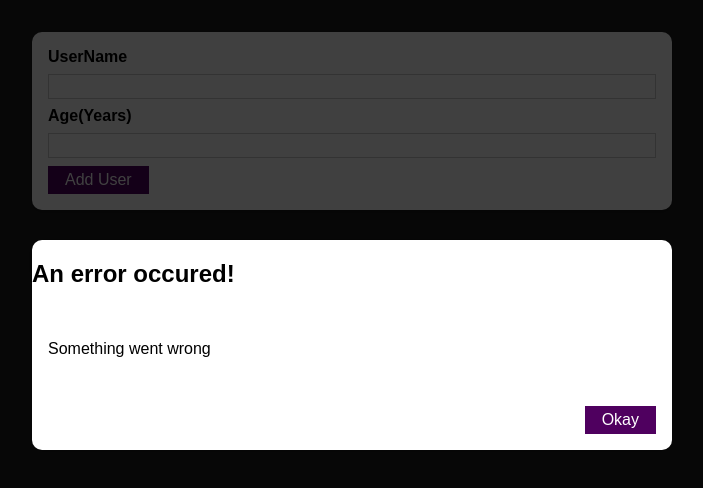
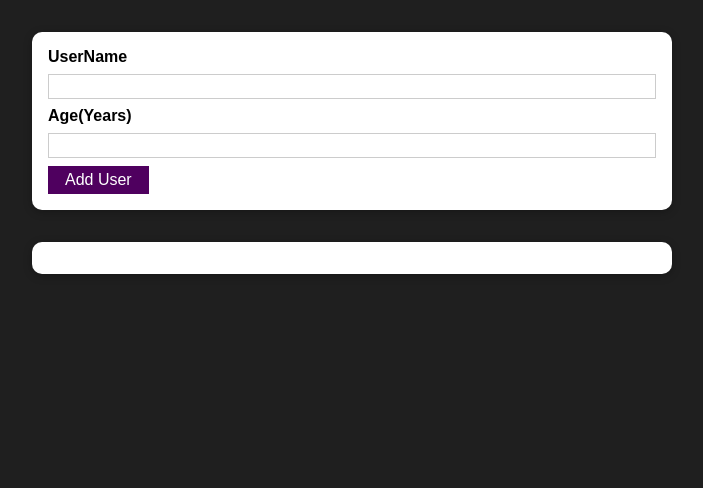
Before and after one commit to saymarizvi27/react-practice-project, a React (Create React App) app: page / in a window 1280 px wide. Shown: the top 488 px of the page, without its empty margins (288-991 px from the left). Built offline with nearby package versions, Linux system fonts and the light colour scheme.

Commit message:
added error model

```diff
--- a/src/components/UI/ErrorModel.js
+++ b/src/components/UI/ErrorModel.js
@@ -5,9 +5,10 @@ import Button from './Button';
 
 
 const ErrorModel = (props) => {
+
     //Props children gives whatever is passed
     return (
-    <div>
+    <div onClick={props.errorHandle}>
     <div className={classes.backdrop}>
     </div>
     <Card className={classes.modal}>
@@ -17,7 +18,7 @@ const ErrorModel = (props) => {
         <div className={classes.content}><p>
             {props.message}</p></div>
         <footer className={classes.actions}>
-            <Button>Okay</Button>
+            <Button onClick={props.errorHandle}>Okay</Button>
         </footer>
     </Card>
     </div>);
--- a/src/components/User/AddUser.js
+++ b/src/components/User/AddUser.js
@@ -9,20 +9,33 @@ const AddUser = (props) => {
 
     const [enteredUserName, setEnteredUsername] = useState('');
     const [enteredAge, setEnteredAge] = useState('');
+    const [error, setError] = useState();
 
     const addUserHandler = (event) => {
         console.log(enteredUserName, enteredAge, "::Values");
         event.preventDefault();
         if (enteredUserName.trim().length === 0 || enteredAge.trim().length === 0) {
+            setError({
+                title:"Invalid Input",
+                message:"Please enter a valid name or age (non empty values)"
+            })
             return;
         }
         if (+enteredAge < 1) {
+            setError({
+                title:"Invalid Input",
+                message:"Please enter a age greater than 0"
+            })
             return;
         }
-        props.usenameUsersHandler(enteredUserName,enteredAge);
+        props.usenameUsersHandler(enteredUserName, enteredAge);
         setEnteredUsername('');
         setEnteredAge('');
     };
+
+    const errorHandle = () =>{
+        setError(null)
+   }
 
     const usenameChangeHandler = (event) => {
         setEnteredUsername(event.target.value);
@@ -34,7 +47,7 @@ const AddUser = (props) => {
 
     return (
         <div>
-    <ErrorModel title="An error occured!" message="Something went wrong"/>
+            {error && <ErrorModel title={error.title} message={error.message} errorHandle={errorHandle} />}
             <Card className={classes.input}>
                 <form onSubmit={addUserHandler}>
                     <label htmlFor="username">UserName</label>
--- a/src/components/User/UserList.js
+++ b/src/components/User/UserList.js
@@ -1,4 +1,4 @@
-import React, { useState } from 'react';
+import React from 'react';
 import Card from '../UI/Card';
 import classes from './UserList.module.css';
 
```
Lines whose indentation alone changed are shown as unchanged.
